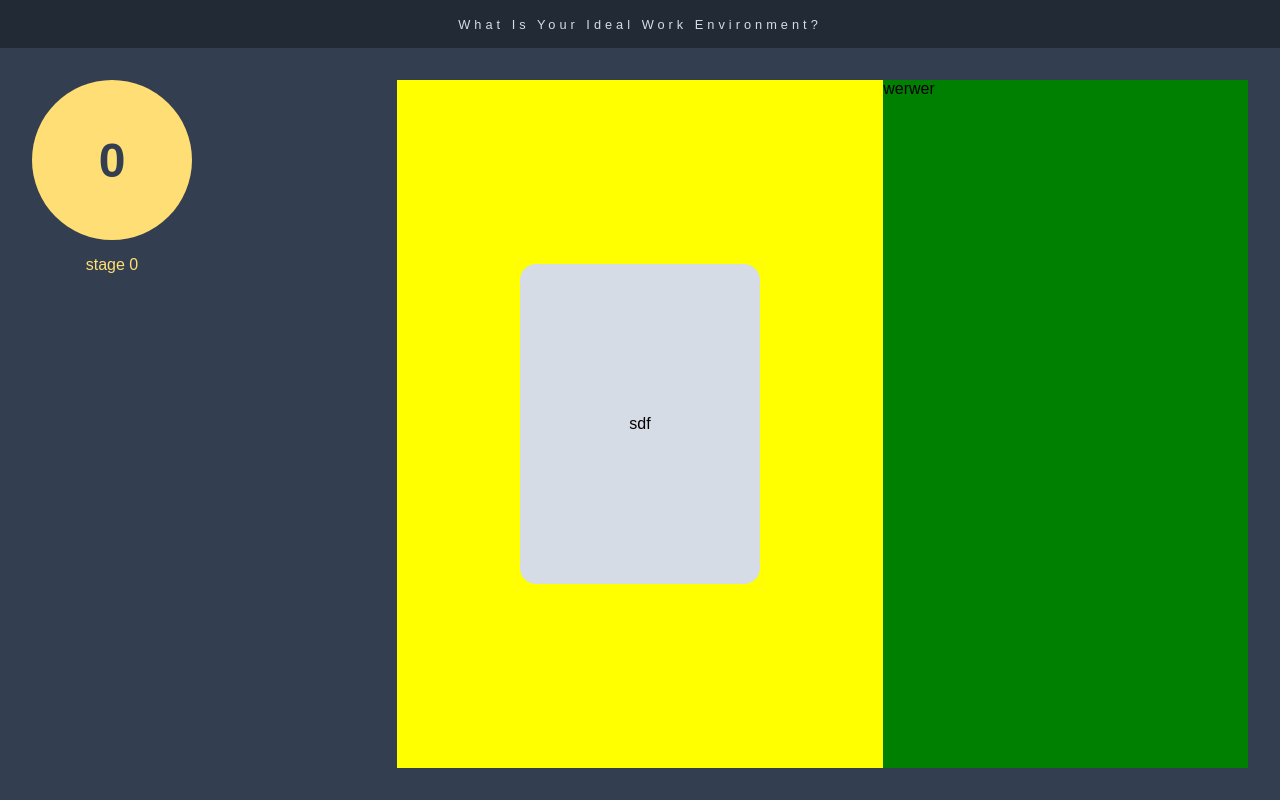
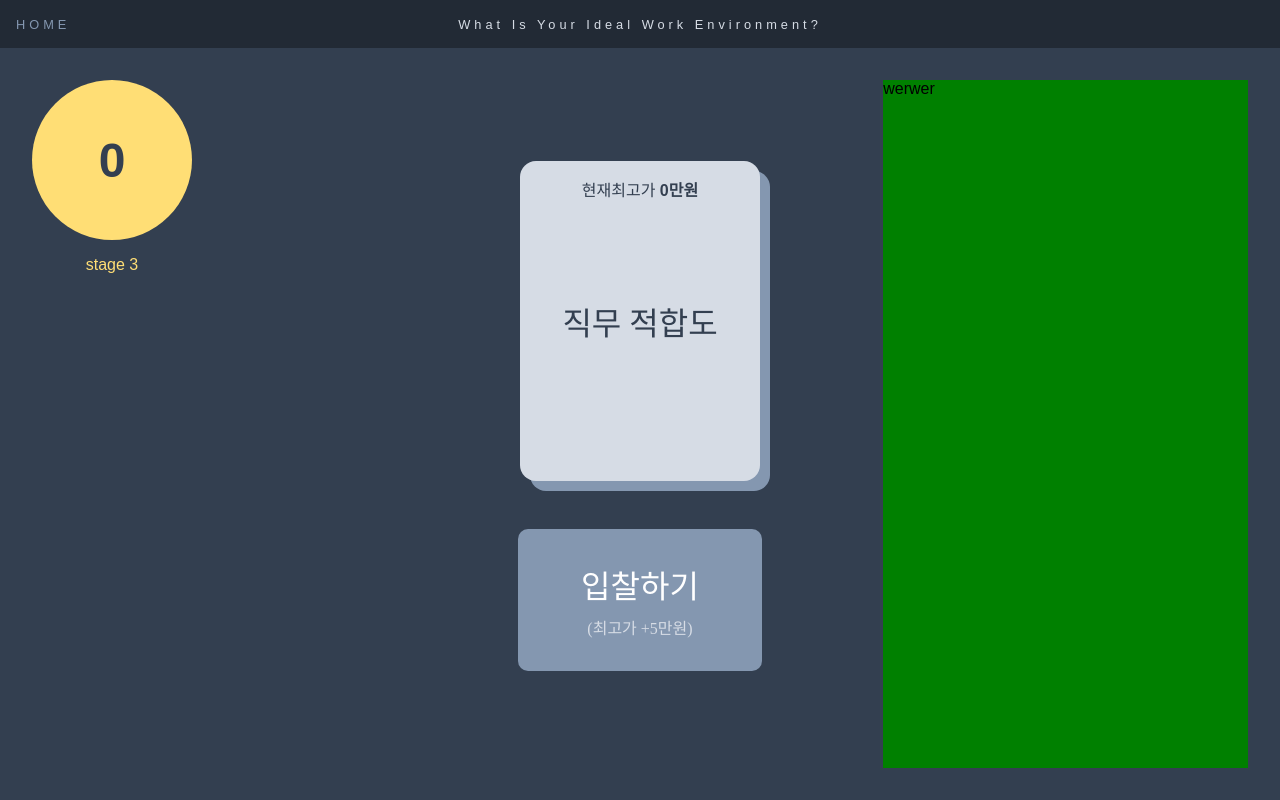
Before and after one commit to dayoung0510/good-job-card-game, a Next.js app: page /play in a window 1280 px wide. Built offline with nearby package versions, Linux system fonts and the light colour scheme; a web font is replaced by a local one.

Commit message:
count down에 따른 카드 교체

```diff
--- a/pages/components/NavBar.tsx
+++ b/pages/components/NavBar.tsx
@@ -1,13 +1,19 @@
 import React from "react";
+import Link from "next/link";
 
 const NavBar: React.FC = () => {
   return (
     <div>
       <div className="bar bg-dark ft-sky ft-200">
-        What Is Your Ideal Work Environment?
+        <div className="home ft-midsky">
+          <Link href="/">HOME</Link>
+        </div>
+        <div>What Is Your Ideal Work Environment?</div>
       </div>
+
       <style jsx>{`
         .bar {
+          position: relative;
           height: 3rem;
           display: flex;
           justify-content: center;
@@ -15,6 +21,10 @@ const NavBar: React.FC = () => {
           letter-spacing: 4px;
           font-size: 0.8rem;
         }
+        .home {
+          position: absolute;
+          left: 1rem;
+        }
       `}</style>
     </div>
   );
--- a/pages/contexts/GameContext.tsx
+++ b/pages/contexts/GameContext.tsx
@@ -1,6 +1,6 @@
 import React, { createContext, useContext, useReducer } from "react";
 
-const INITIAL_TIME = 5;
+const INITIAL_TIME = 1;
 
 type StateType = {
   isPlaying: boolean;
@@ -15,7 +15,10 @@ type StateType = {
 type ActionType =
   | { type: "SET_IS_PLAYING" }
   | { type: "SET_NEXT_STAGE" }
-  | { type: "SET_TIME" };
+  | { type: "SET_TIME" }
+  | { type: "BIDDING" }
+  | { type: "START_GAME" }
+  | { type: "FINISH_GAME" };
 
 type ContextProps = {
   state: StateType;
@@ -24,10 +27,9 @@ type ContextProps = {
 
 const defaultState: StateType = {
   isPlaying: true,
-  stage: 0,
+  stage: 1,
   second: INITIAL_TIME,
   worths: [
-    { id: 0, name: "스트레스 관리" },
     { id: 1, name: "빠른 피드백" },
     { id: 2, name: "자율 출퇴근" },
     { id: 3, name: "직무 적합도" },
@@ -37,6 +39,7 @@ const defaultState: StateType = {
     { id: 7, name: "높은 소득" },
     { id: 8, name: "마음이 맞는 동료" },
     { id: 9, name: "타인을 돕는 기쁨" },
+    { id: 10, name: "스트레스 관리" },
   ],
   nowPrice: 0,
   bidder: null,
@@ -59,6 +62,17 @@ const reducer = (state: StateType, action: ActionType) => {
     }
     case "SET_TIME": {
       return { ...state, second: state.second - 1 };
+    }
+    case "BIDDING": {
+      return { ...state, nowPrice: state.nowPrice + 5 };
+    }
+    case "START_GAME": {
+      //카드섞기
+      //배팅금액섞기
+      return { ...state };
+    }
+    case "FINISH_GAME": {
+      return { ...state, isPlaying: false };
     }
 
     default: {
--- a/pages/play.tsx
+++ b/pages/play.tsx
@@ -4,11 +4,12 @@ import Result from "./result";
 
 const Play: React.FC = () => {
   const {
-    state: { second, stage },
+    state: { second, stage, nowPrice, worths, isPlaying },
     dispatch,
   } = useGameContext();
 
   useEffect(() => {
+    if (isPlaying) {
       const countDown = setInterval(() => {
         if (second === 0) {
           dispatch({ type: "SET_NEXT_STAGE" });
@@ -19,18 +20,41 @@ const Play: React.FC = () => {
       }, 1000);
 
       return () => clearInterval(countDown);
+    }
   }, [second]);
+
+  useEffect(() => {
+    if (stage > worths.length) {
+      dispatch({ type: "FINISH_GAME" });
+    }
+  }, [stage]);
 
   return (
     <>
       <div className="container">
         <div className="left">
           <div className="second bg-yellow ft-navy">{second}</div>
-          <div className="stage ft-yellow">stage {stage}</div>
+          <div className="stage ft-yellow">
+            {isPlaying ? <div>stage {stage}</div> : <div>game over</div>}
+          </div>
         </div>
 
         <div className="mid">
-          <div className="card bg-sky">sdf</div>
+          <div className="card bg-sky">
+            <div className="price ft-navy">
+              <span>현재최고가 </span>
+              <span style={{ fontWeight: 800 }}>{nowPrice}만원</span>
+            </div>
+            <div className="worth ft-navy">
+              {worths.find((worth) => worth.id === stage)?.name}
+            </div>
+          </div>
+          <div className="btn-container">
+            <button className="bid-btn bg-midsky" type="button">
+              <div>입찰하기</div>{" "}
+              <div className="ft-sm ft-sky">(최고가 +5만원)</div>
+            </button>
+          </div>
         </div>
 
         <div className="right">werwer</div>
@@ -59,7 +83,13 @@ const Play: React.FC = () => {
           display: flex;
           justify-content: center;
           align-items: center;
-          flex-direction: row;
+          flex-direction: column;
+          position: relative;
+          box-shadow: 10px 10px #8497b0;
+        }
+        .worth {
+          font-size: 2rem;
+          font-family: "Gong";
         }
         .left {
           width: 30%;
@@ -68,11 +98,10 @@ const Play: React.FC = () => {
         .mid {
           width: 40%;
           height: 100%;
-          background: yellow;
           display: flex;
           justify-content: center;
           align-items: center;
-          flex-direction: row;
+          flex-direction: column;
         }
         .right {
           width: 30%;
@@ -83,6 +112,31 @@ const Play: React.FC = () => {
           width: 10rem;
           margin-top: 1rem;
           text-align: center;
+          font-weight: 200;
+        }
+        .btn-container {
+          width: 100%;
+          margin: 0 auto;
+          padding: 1rem 0;
+          display: flex;
+          justify-content: center;
+          margin-top: 2rem;
+        }
+        .bid-btn {
+          width: 50%;
+          padding: 2rem 0;
+          font-size: 2rem;
+          font-family: "Gong";
+          color: #fff;
+        }
+        .ft-sm {
+          margin-top: 0.5rem;
+          font-weight: 200;
+          font-size: 1rem;
+        }
+        .price {
+          position: absolute;
+          top: 1rem;
         }
       `}</style>
     </>
--- a/styles/globals.css
+++ b/styles/globals.css
@@ -99,6 +99,12 @@ a {
 .bg-gray {
   background-color: #cdcdcd;
 }
+.ft-midsky {
+  color: #8497b0;
+}
+.bg-midsky {
+  background-color: #8497b0;
+}
 .ft-pre {
   font-family: "Pretendard";
 }
```
Lines whose indentation alone changed are shown as unchanged.
